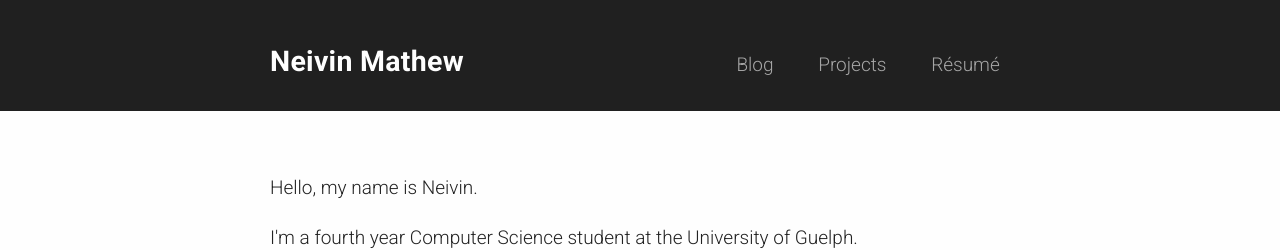
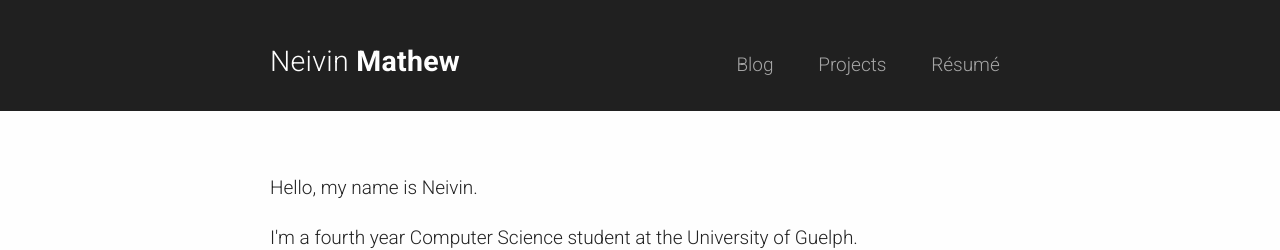
Before and after one commit to neivin/neivin.github.io, a Jekyll site: the page built from index.html, in a window 1280 px wide. Shown: the top 250 px of the page. Built offline with Jekyll 4.4.1, drawn with Linux system fonts in a browser that asks for light colours.

Commit message:
change resume font and header title

```diff
--- a/_includes/header.html
+++ b/_includes/header.html
@@ -2,7 +2,7 @@
 
   <div class="wrapper">
 
-    <div class="header-name"><a id="title-link" href="/">Neivin Mathew</a></div>
+    <div class="header-name"><a id="title-link" href="/"><span id="fname">Neivin</span> Mathew</a></div>
 
     <div class="nav-links">
           <a class="page-link" href="/blog">Blog</a>
--- a/_sass/_layout.scss
+++ b/_sass/_layout.scss
@@ -27,6 +27,10 @@
     letter-spacing: 0.01em;
     display: inline-block;
     width: 62%;
+}
+
+#fname {
+    font-weight: 300;
 }
 
 
```
Also changed, not shown: 1 other file.
